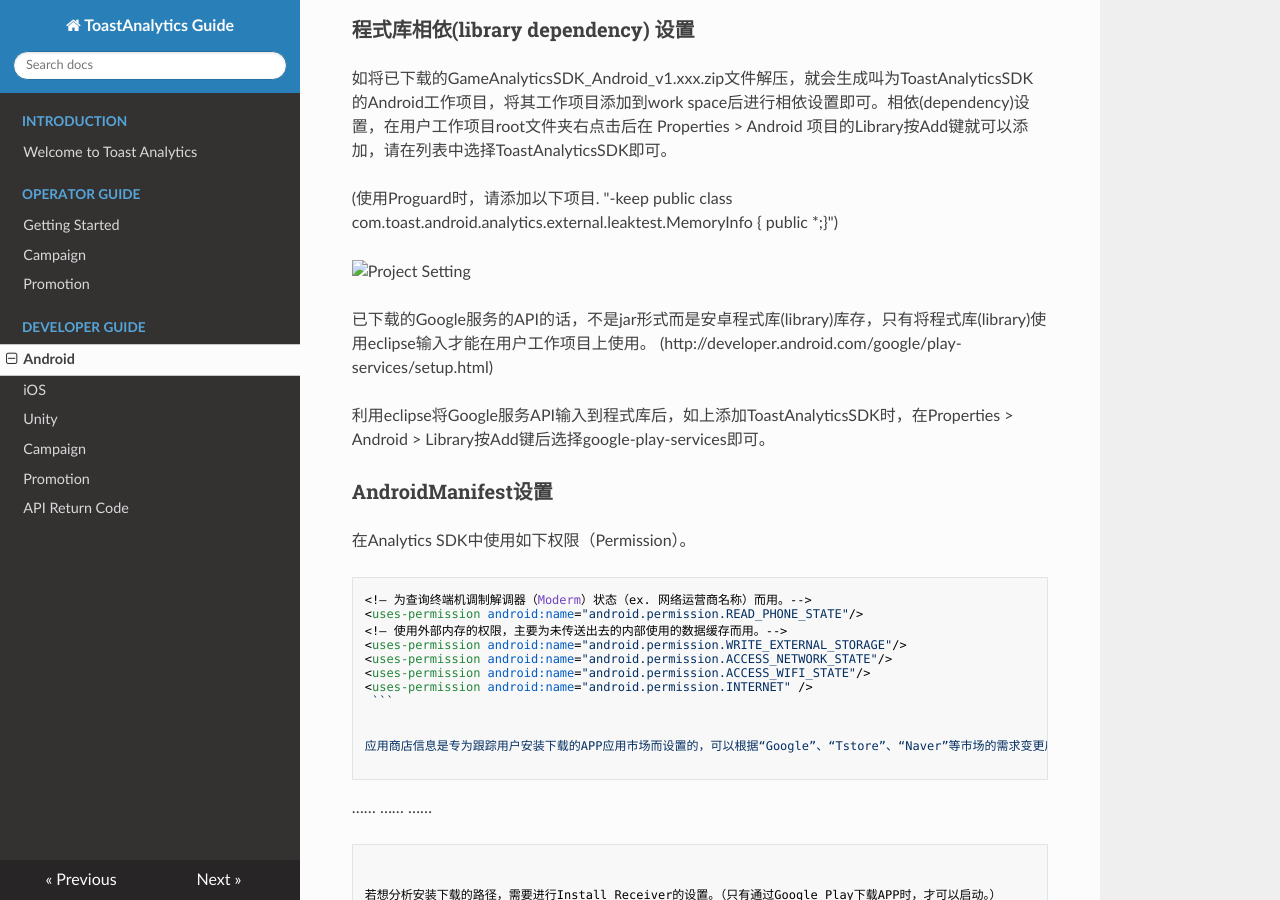
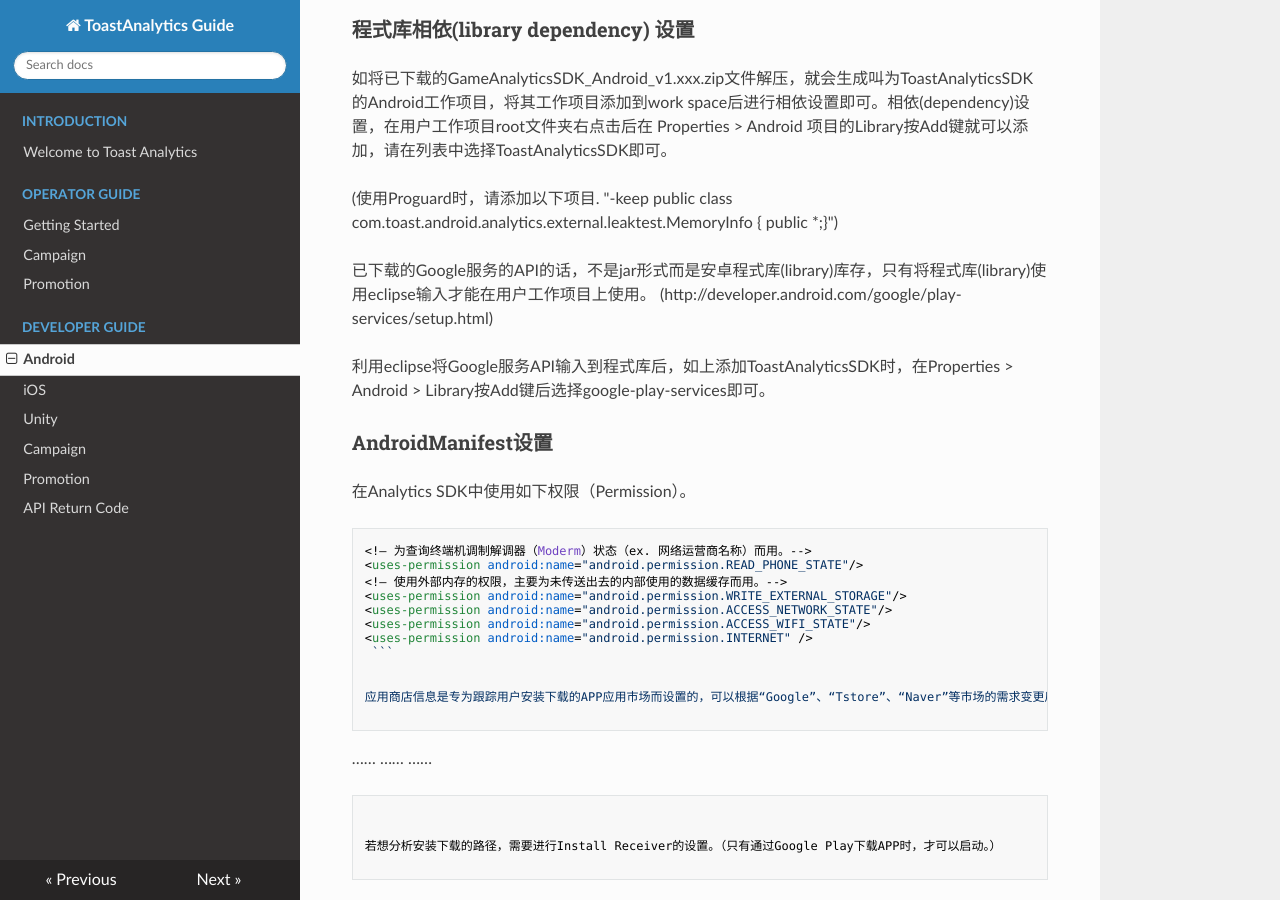
Before and after one commit to ToastAnalytics/ToastAnalytics_ZH, an MkDocs documentation site: the page built from docs/Developer/4. Android Developer Guide.md, in a window 1280 px wide and 900 px high, scrolled down 547 px. Built offline with MkDocs 1.6.1, drawn with Linux system fonts in a browser that asks for light colours; nearby versions of some CDN libraries; old or Windows-style settings are respelled for this version of MkDocs.

Commit message:
Update 4. Android Developer Guide.md

```diff
--- a/docs/Developer/4. Android Developer Guide.md
+++ b/docs/Developer/4. Android Developer Guide.md
@@ -23,8 +23,6 @@
 如将已下载的GameAnalyticsSDK_Android_v1.xxx.zip文件解压，就会生成叫为ToastAnalyticsSDK的Android工作项目，将其工作项目添加到work space后进行相依设置即可。相依(dependency)设置，在用户工作项目root文件夹右点击后在 Properties > Android 项目的Library按Add键就可以添加，请在列表中选择ToastAnalyticsSDK即可。
 
 (使用Proguard时，请添加以下项目. "-keep public class com.toast.android.analytics.external.leaktest.MemoryInfo { public *;}")
-
-![Project Setting](https://raw.githubusercontent.com/ToastAnalytics/ToastAnalytics/master/Documents/Developer/Android%20Developer%20Guide/images/pg_aos_001.png)
 
 已下载的Google服务的API的话，不是jar形式而是安卓程式库(library)库存，只有将程式库(library)使用eclipse输入才能在用户工作项目上使用。
 (http://developer.android.com/google/play-services/setup.html)
```
